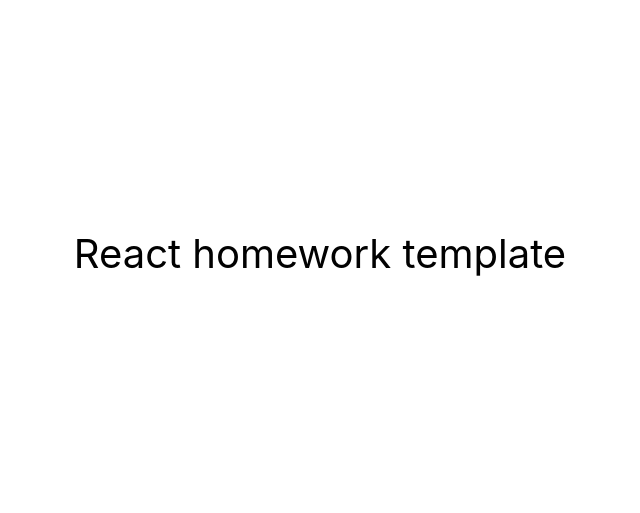
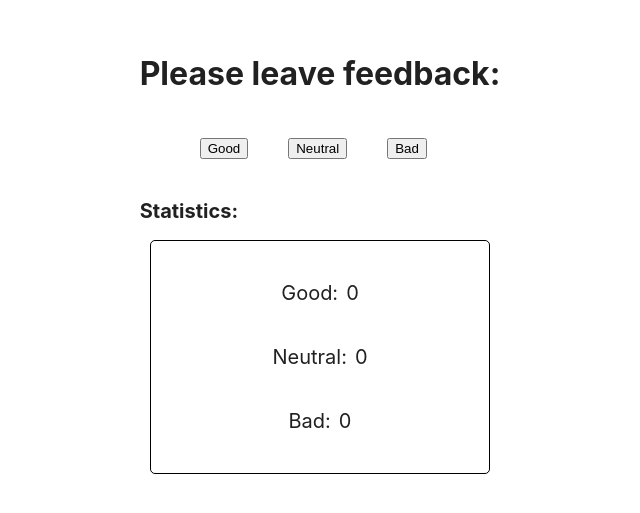
Before and after one commit to Maksym-Zyza/goit-react-woolf-hw-02-feedback, a React (Create React App) app: page / in a window 1280 px wide. Shown: the part 147-660 px from the top of the page, without its empty margins (320-960 px from the left). Built offline with nearby package versions, Linux system fonts and the light colour scheme.

Commit message:
added Statistics

```diff
--- a/package.json
+++ b/package.json
@@ -10,6 +10,7 @@
     "react": "^18.1.0",
     "react-dom": "^18.1.0",
     "react-scripts": "5.0.1",
+    "sass": "^1.74.1",
     "web-vitals": "^2.1.3"
   },
   "scripts": {
--- a/src/components/App.jsx
+++ b/src/components/App.jsx
@@ -1,3 +1,6 @@
+import React from 'react';
+import Statistics from './Statistics/Statistics';
+
 export const App = () => {
   return (
     <div
@@ -7,10 +10,10 @@
         justifyContent: 'center',
         alignItems: 'center',
         fontSize: 40,
-        color: '#010101'
+        color: '#010101',
       }}
     >
-      React homework template
+      <Statistics />
     </div>
   );
 };
--- /dev/null
+++ b/src/components/Statistics/Statistics.jsx
@@ -0,0 +1,55 @@
+import React, { Component } from 'react';
+import css from './Statistics.module.scss';
+
+class Statistics extends Component {
+  state = {
+    good: 0,
+    neutral: 0,
+    bad: 0,
+  };
+
+  handleClick = e => {
+    const { name } = e.target;
+    this.setState(prev => ({ ...prev, [name]: prev[name] + 1 }));
+  };
+
+  render() {
+    const { good, neutral, bad } = this.state;
+    return (
+      <div className={css.wrapper}>
+        <h1>Please leave feedback:</h1>
+        <ul>
+          <li>
+            <button onClick={this.handleClick} name="good">
+              Good
+            </button>
+          </li>
+          <li>
+            <button onClick={this.handleClick} name="neutral">
+              Neutral
+            </button>
+          </li>
+          <li>
+            <button onClick={this.handleClick} name="bad">
+              Bad
+            </button>
+          </li>
+        </ul>
+        <h2>Statistics:</h2>
+        <ul className={css.statistics}>
+          <li>
+            Good:<span>{good}</span>
+          </li>
+          <li>
+            Neutral:<span>{neutral}</span>
+          </li>
+          <li>
+            Bad:<span>{bad}</span>
+          </li>
+        </ul>
+      </div>
+    );
+  }
+}
+
+export default Statistics;
--- /dev/null
+++ b/src/components/Statistics/Statistics.module.scss
@@ -0,0 +1,35 @@
+.wrapper {
+  color: #212121;
+  h1 {
+    font-size: 32px;
+  }
+  h2 {
+    font-size: 20px;
+  }
+
+  ul {
+    display: flex;
+    list-style: none;
+    font-size: 20px;
+    li {
+      margin: 20px;
+    }
+    button {
+      cursor: pointer;
+    }
+  }
+
+  .statistics {
+    display: flex;
+    flex-direction: column;
+    align-items: center;
+    padding: 20px;
+    border: 1px solid #000;
+    border-radius: 5px;
+    margin: 0 10px;
+
+    span {
+      margin-left: 8px;
+    }
+  }
+}
```
Also changed, not shown: 1 other file (tests, documents, lock files or other folders).
